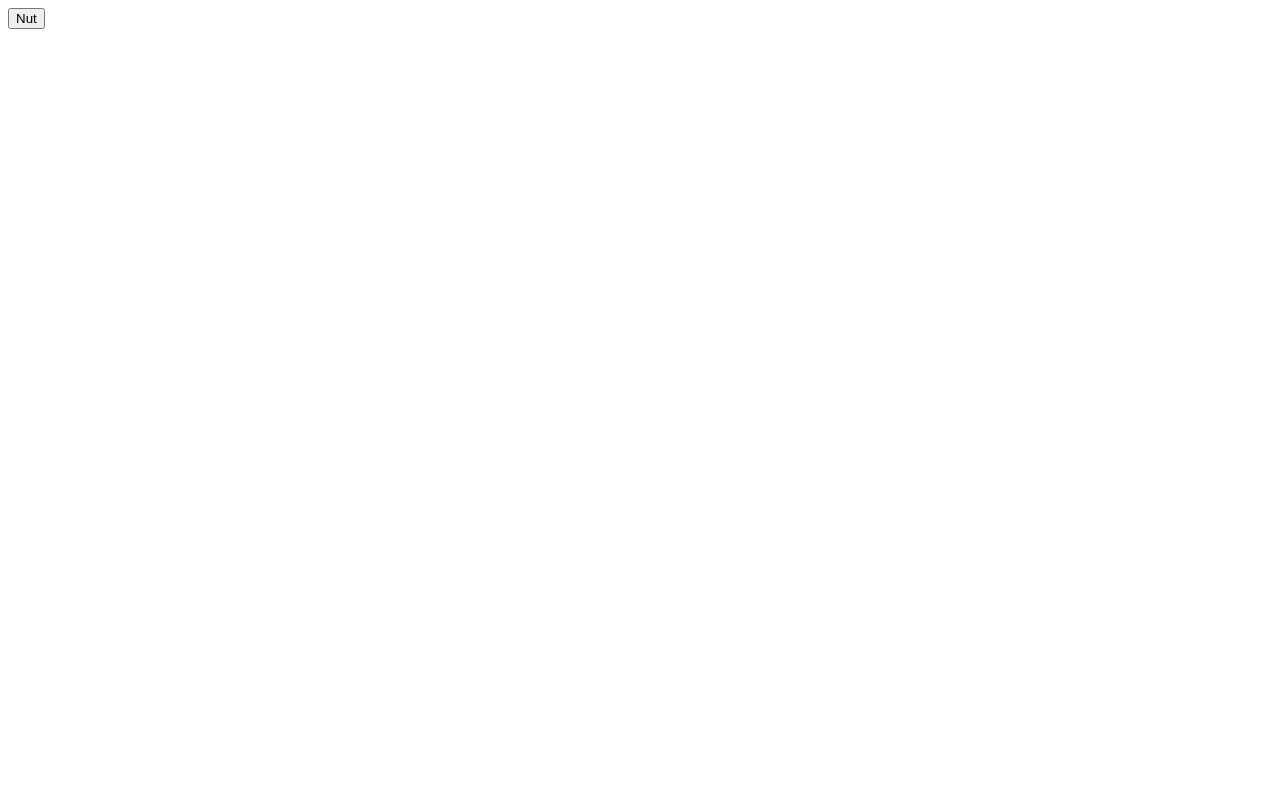
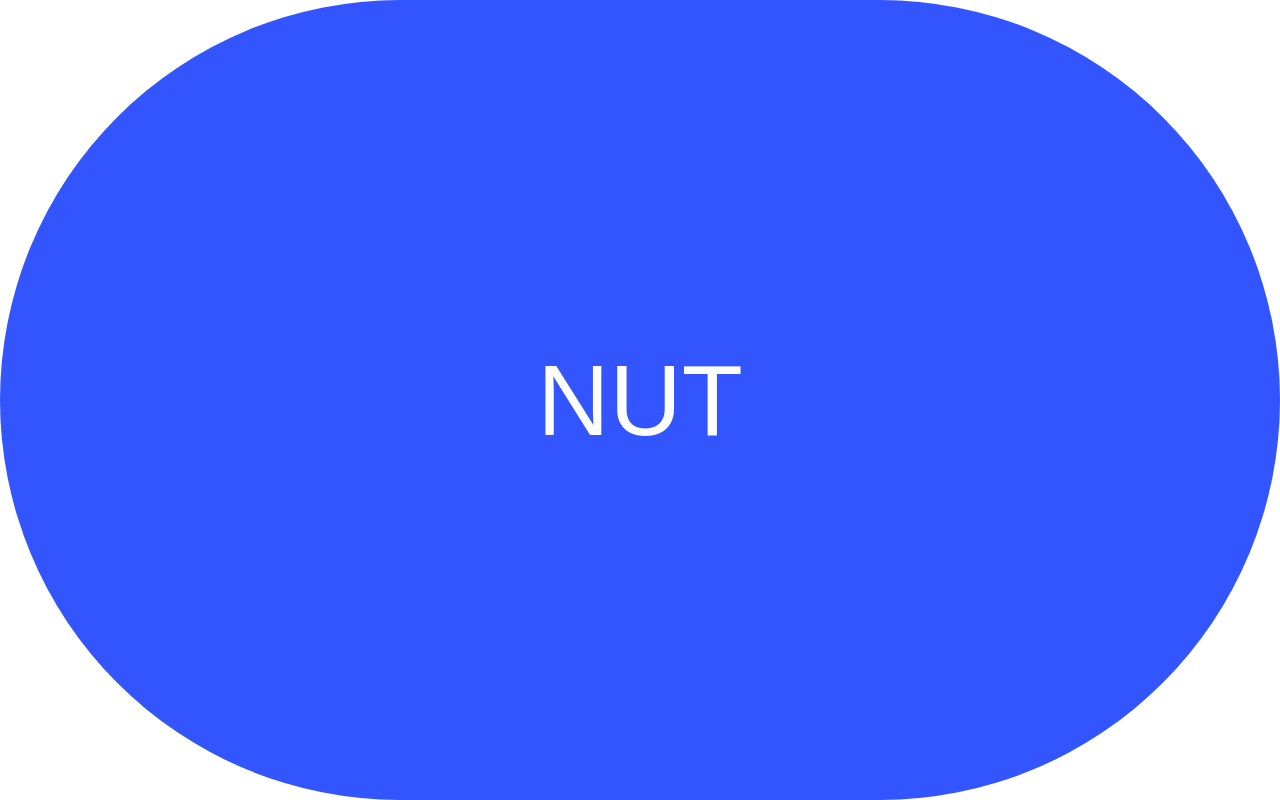
Before and after one commit to uber5001/nutton, a plain HTML site: page index.html in a window 1280 px wide. Drawn offline with Linux system fonts and the light colour scheme.

Commit message:
styling and viewport

```diff
--- a/index.html
+++ b/index.html
@@ -1,5 +1,27 @@
 <html>
 <head>
+  <meta name="viewport" content="width=device-width, initial-scale=1, maximum-scale=1, user-scalable=0">
+  <style>
+    body, html {
+      height: 100%;
+      width: 100%;
+    }
+    body {
+      margin: 0;
+    }
+    button {
+      background-color: #3355FF;
+      color: white;
+      font-size: 100px;
+      border-radius: 9999px;
+      border: none;
+      width: 100%;
+      height: 100%;
+    }
+    button:active {
+      background-color: rgb(46, 77, 231);
+    }
+  </style>
   <script src="./base64-binary.js"></script>
   <script>
     var myAudioContext, mySource, myBuffer;
@@ -29,6 +51,6 @@
   </script>
 </head>
 <body>
-  <button onclick="nut()">Nut</button>
+  <button onclick="nut()">NUT</button>
 </body>
 </html>
```
